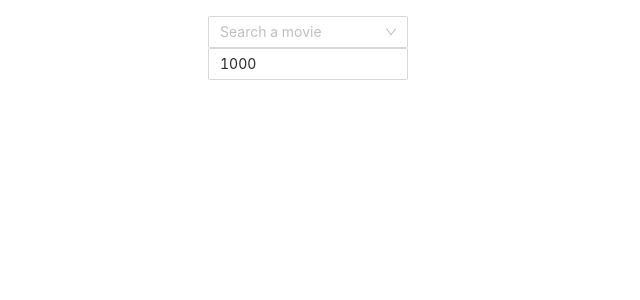
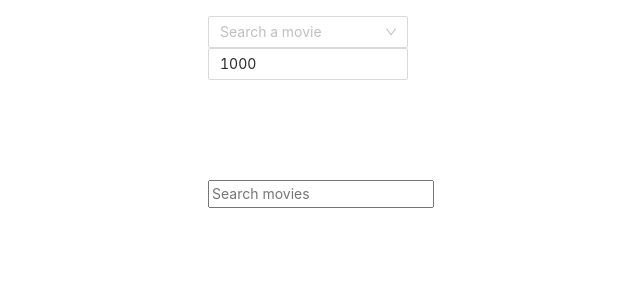
Before and after one commit to Omhet/react-app-template, a React app: page / in a window 1280 px wide. Shown: the top 300 px of the page, without its empty margins (332-972 px from the left). Built offline with nearby package versions, Linux system fonts and the light colour scheme.

Commit message:
alt searchDropdown

```diff
--- a/src/components/App/index.tsx
+++ b/src/components/App/index.tsx
@@ -1,6 +1,7 @@
 import React from 'react';
 import { FunctionComponent } from 'react';
 import SearchMoviesDropdown from '../SearchMoviesDropdown';
+import SearchMoviesDropdownAlt from '../SearchMoviesDropdownAlt';
 import style from './style.scss';
 
 export interface AppProps {
@@ -12,6 +13,7 @@ const App: FunctionComponent<AppProps> = () => {
     return (
         <div className={style.main}>
             <SearchMoviesDropdown />
+            <SearchMoviesDropdownAlt />
         </div>
     );
 };
--- /dev/null
+++ b/src/components/SearchMoviesDropdownAlt/index.tsx
@@ -0,0 +1,39 @@
+import React, { FunctionComponent } from 'react';
+import { fetchMovies } from '../../api';
+import { useSearch } from '../../hooks';
+import style from './style.scss';
+
+const Container: FunctionComponent = () => {
+    const { results, loading, query, handleInputChange } = useSearch(
+        fetchMovies,
+        1000
+    );
+
+    const options =
+        results?.map(({ title, id }) => ({
+            label: title,
+            key: String(id),
+        })) ?? [];
+
+    return (
+        <div className={style.main}>
+            <input
+                placeholder="Search movies"
+                onChange={(event) => handleInputChange(event.target.value)}
+            />
+            {query.length > 0 && (
+                <ul>
+                    {loading
+                        ? 'Loading...'
+                        : options.length === 0
+                        ? 'No data'
+                        : options.map(({ label, key }) => (
+                              <li key={key}>{label}</li>
+                          ))}
+                </ul>
+            )}
+        </div>
+    );
+};
+
+export default Container;
--- /dev/null
+++ b/src/components/SearchMoviesDropdownAlt/style.scss
@@ -0,0 +1,8 @@
+.main {
+    margin-top: 100px;
+    width: 200px;
+}
+
+.select {
+    width: 100%;
+}
--- a/src/hooks/index.ts
+++ b/src/hooks/index.ts
@@ -4,19 +4,17 @@ import { useCallback, useState } from 'react';
 export const useDebounce = (callback: (...args: any) => any, delay: number) =>
     useCallback(debounce(callback, delay), [delay]);
 
-interface useSearchReturn<T> {
-    results: T | null;
-    loading: boolean;
-    handleInputChange: (value: string) => void;
-}
 export const useSearch = <T>(
     fetchFunction: (options: { query: string }) => Promise<T>,
     delay: number
-): useSearchReturn<T> => {
+) => {
     const [results, setResults] = useState<T | null>(null);
     const [loading, setLoading] = useState(false);
+    const [query, setQuery] = useState('');
 
     const handleInputChange = (value: string) => {
+        setLoading(true);
+        setQuery(value);
         debouncedSearch(value);
     };
 
@@ -25,7 +23,6 @@ export const useSearch = <T>(
             setResults(null);
             return;
         }
-        setLoading(true);
         const results = await fetchFunction({ query });
         setResults(results);
         setLoading(false);
@@ -34,6 +31,7 @@ export const useSearch = <T>(
     return {
         results,
         loading,
+        query,
         handleInputChange,
     };
 };
```
Also changed, not shown: src/components/SearchMoviesDropdownAlt/style.scss.d.ts (added, +13 -0 lines), .eslintrc.js.
